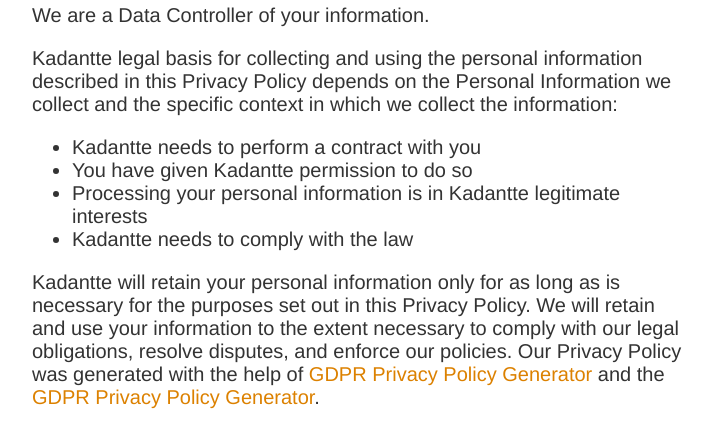
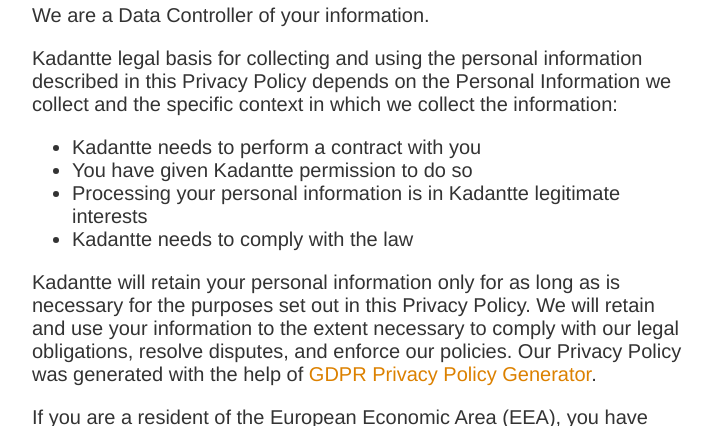
Before and after one commit to Kadantte/Candy-website, a plain HTML site: page privacy.html in a window 1280 px wide. Shown: the part 514-940 px from the top of the page, without its empty margins (283-995 px from the left). Drawn offline with Linux system fonts and the light colour scheme.

Commit message:
Update privacy.html

```diff
--- a/privacy.html
+++ b/privacy.html
@@ -26,7 +26,7 @@
     <li>Kadantte needs to comply with the law</li>
 </ul>
 
-<p>Kadantte will retain your personal information only for as long as is necessary for the purposes set out in this Privacy Policy. We will retain and use your information to the extent necessary to comply with our legal obligations, resolve disputes, and enforce our policies. Our Privacy Policy was generated with the help of <a href="https://www.gdprprivacynotice.com/">GDPR Privacy Policy Generator</a> and the <a href="https://www.gdprcontracts.com/gdpr-privacy-policy-generator/">GDPR Privacy Policy Generator</a>.</p>
+<p>Kadantte will retain your personal information only for as long as is necessary for the purposes set out in this Privacy Policy. We will retain and use your information to the extent necessary to comply with our legal obligations, resolve disputes, and enforce our policies. Our Privacy Policy was generated with the help of <a href="https://www.gdprprivacynotice.com/">GDPR Privacy Policy Generator</a>.</p>
 
 <p>If you are a resident of the European Economic Area (EEA), you have certain data protection rights. If you wish to be informed what Personal Information we hold about you and if you want it to be removed from our systems, please contact us.</p>
 <p>In certain circumstances, you have the following data protection rights:</p>
```
